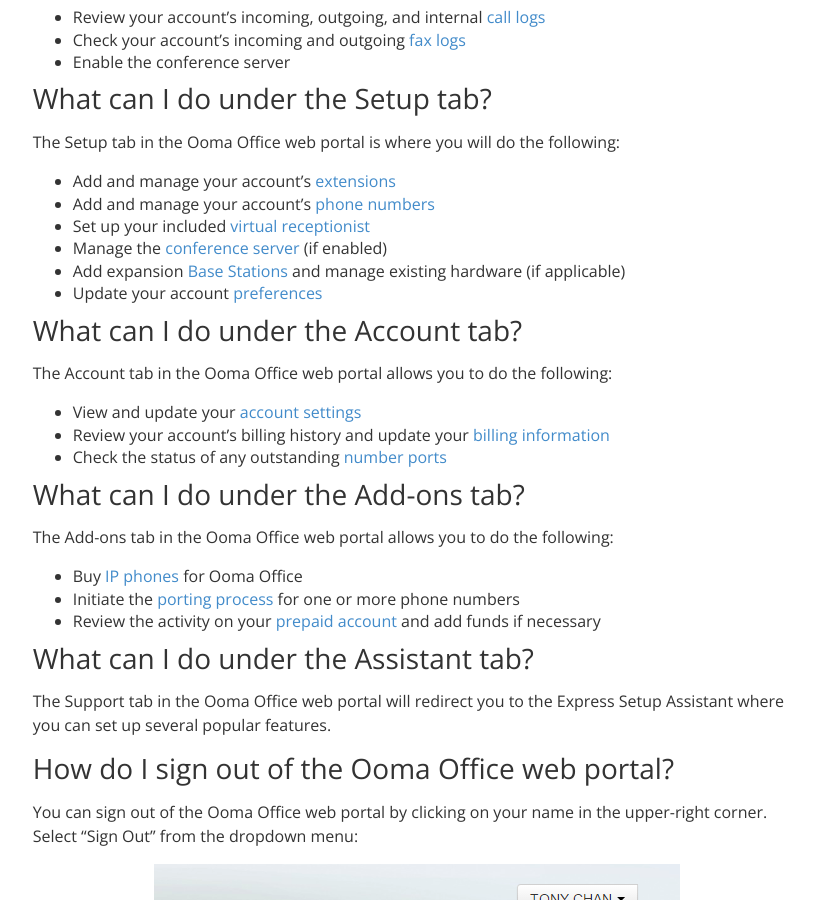
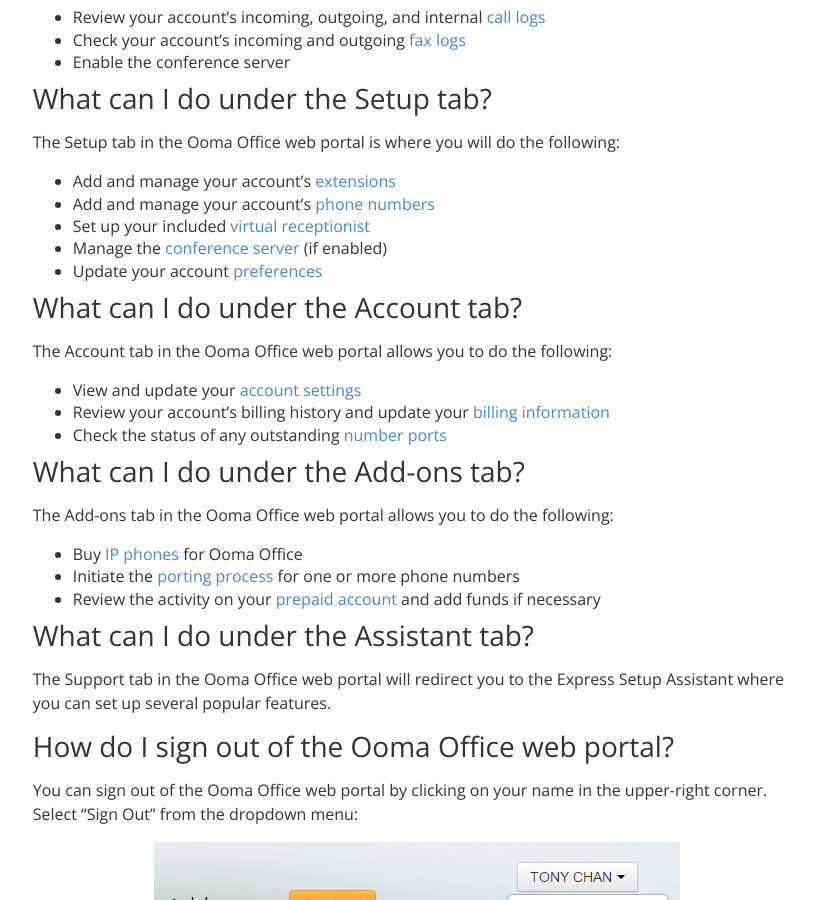
Before and after one commit to jchai002/choir-justice-supplies, a Jekyll site: the page built from fr/en/ooma-office-web-portal-admin-guide.markdown, in a window 1280 px wide and 900 px high, scrolled down 890 px. Shown: the whole window, without its empty margins (356-1171 px from the left). Built offline with Jekyll 4.4.1, drawn with Linux system fonts in a browser that asks for light colours; nearby versions of some CDN libraries; comment, search, counter and statistics services are not loaded.

Commit message:
Remove base station from admin guide

```diff
--- a/fr/en/ooma-office-web-portal-admin-guide.markdown
+++ b/fr/en/ooma-office-web-portal-admin-guide.markdown
@@ -34,7 +34,6 @@
 * Add and manage your account's [phone numbers](https://office.ooma.com/phone_numbers)
 * Set up your included [virtual receptionist](https://office.ooma.com/virtual_receptionist)
 * Manage the [conference server](https://office.ooma.com/conferences) (if enabled)
-* Add expansion [Base Stations](https://office.ooma.com/base_stations) and manage existing hardware (if applicable)
 * Update your account [preferences](https://office.ooma.com/preferences)
 
 ## What can I do under the Account tab?
--- a/us/en/ooma-office-web-portal-admin-guide.markdown
+++ b/us/en/ooma-office-web-portal-admin-guide.markdown
@@ -34,7 +34,6 @@
 * Add and manage your account's [phone numbers](https://office.ooma.com/phone_numbers)
 * Set up your included [virtual receptionist](https://office.ooma.com/virtual_receptionist)
 * Manage the [conference server](https://office.ooma.com/conferences) (if enabled)
-* Add expansion [Base Stations](https://office.ooma.com/base_stations) and manage existing hardware (if applicable)
 * Update your account [preferences](https://office.ooma.com/preferences)
 
 ## What can I do under the Account tab?
```
